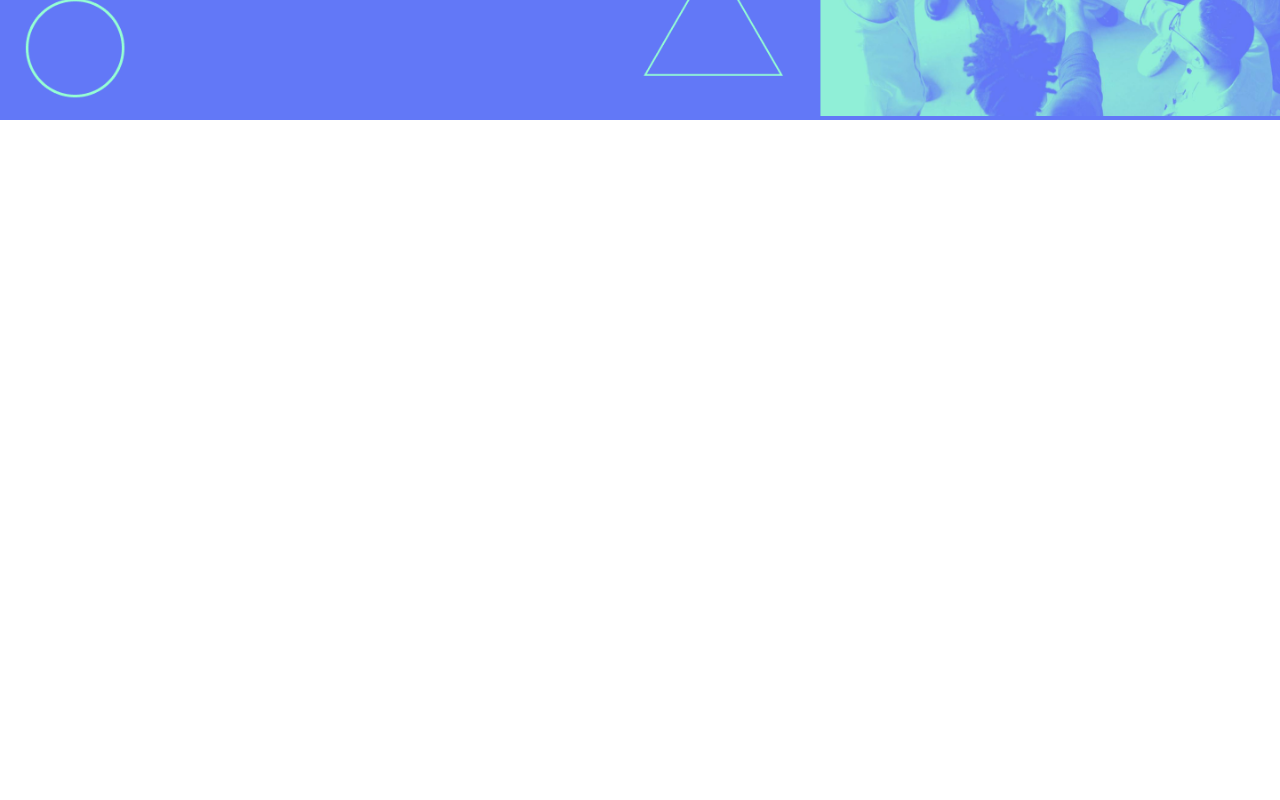
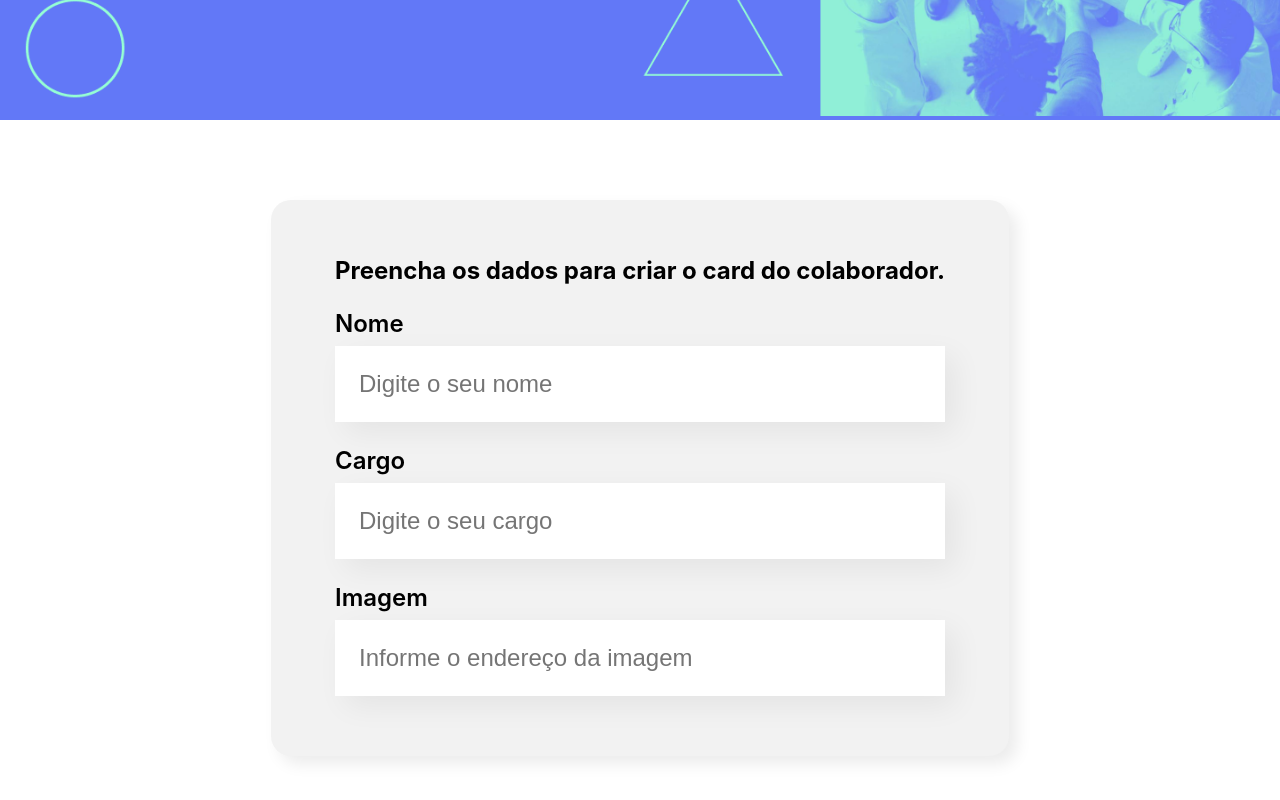
Before and after one commit to marlonmnz/organo, a React (Create React App) app: page / in a window 1280 px wide. Shown: the part 378-1178 px from the top of the page. Before the commit the page ends 800 px from the top, so only its background shows below. Built offline with nearby package versions, Linux system fonts and the light colour scheme.

Commit message:
created new components: form and inputs

```diff
--- a/src/App.js
+++ b/src/App.js
@@ -1,9 +1,12 @@
-import Banner from './components/Banner/Banner';
+import Banner from './components/Banner';
+import Formulario from './components/Formulario';
+
 
 function App() {
   return (
     <div className="App">
         <Banner/>
+        <Formulario/>
     </div>
   );
 }
--- /dev/null
+++ b/src/components/CampoTexto/CampoTexto.css
@@ -0,0 +1,20 @@
+.campo-texto{
+  margin: 24px 0;
+}
+
+.campo-texto label{
+  display: block;
+  font-size: 24px;
+  font-weight: 600;
+  margin-bottom: 8px;
+}
+
+.campo-texto input{
+  background-color: #fff;
+  border: none;
+  box-shadow: 10px 10px 30px rgba(0,0,0,0.06);
+  box-sizing: border-box;
+  font-size: 24px;
+  padding: 24px;
+  width: 100%;
+}
--- /dev/null
+++ b/src/components/CampoTexto/index.js
@@ -0,0 +1,12 @@
+import "./CampoTexto.css"
+
+const CampoTexto = (props) => {
+  return(
+    <div className="campo-texto">
+      <label>{props.label}</label>
+      <input type="text" placeholder={props.placeholder}/>
+    </div>
+  )
+}
+
+export default CampoTexto;
--- /dev/null
+++ b/src/components/Formulario/Formulario.css
@@ -0,0 +1,13 @@
+.formulario{
+  display: flex;
+  justify-content: center;
+  margin: 80px 0;
+}
+
+.formulario form{
+  background-color: #f2f2f2;
+  border-radius: 20px;
+  box-shadow: 8px 8px 16px rgba(0, 0, 0, 0.08);
+  max-width: 80%;
+  padding: 36px 64px;
+}
--- /dev/null
+++ b/src/components/Formulario/index.js
@@ -0,0 +1,17 @@
+import "./Formulario.css"
+import CampoTexto from '../CampoTexto';
+
+const Formulario = () => {
+  return(
+    <section className="formulario">
+      <form>
+        <h2>Preencha os dados para criar o card do colaborador.</h2>
+        <CampoTexto label="Nome" placeholder="Digite o seu nome"/>
+        <CampoTexto label="Cargo" placeholder="Digite o seu cargo"/>
+        <CampoTexto label="Imagem" placeholder="Informe o endereço da imagem"/>
+      </form>
+    </section>
+  )
+}
+
+export default Formulario;
```
Also changed, not shown: src/components/Banner/index.js (renamed from src/components/Banner/Banner.js).
